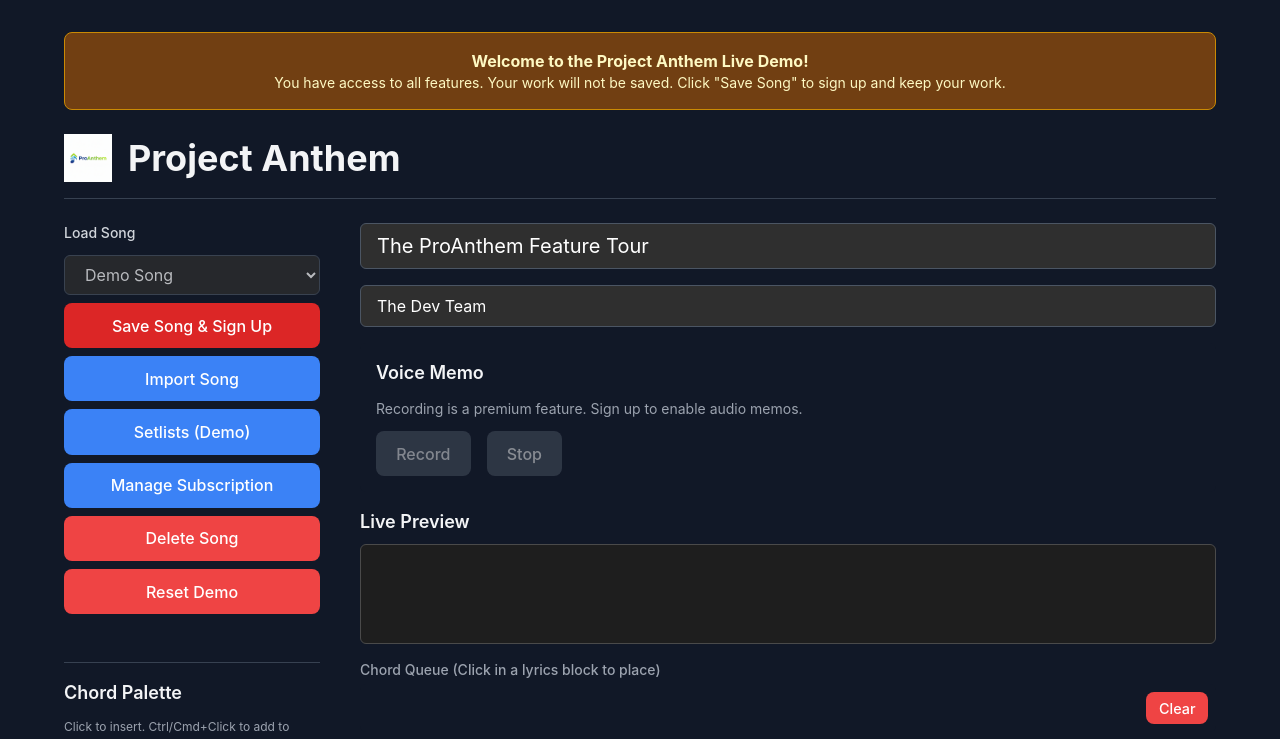
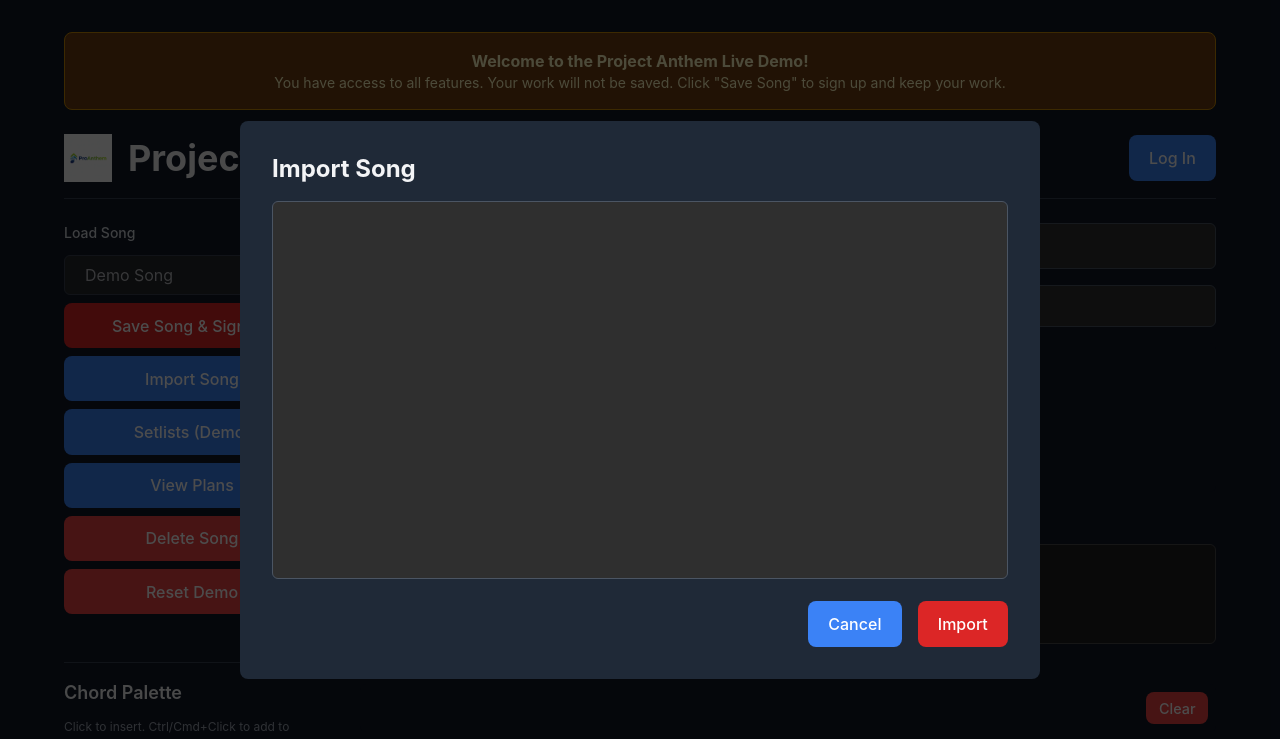
Before and after one commit to Nicpic92/ProAnthem-Site, a website with bundled scripts: page public/Demo.html in a window 1280 px wide. Both pictures are taken after a click on the button "Import Song". Shown: the top 739 px of the page. Built offline with nearby package versions, Linux system fonts and the light colour scheme.

Commit message:
Update Demo.html

```diff
--- a/public/Demo.html
+++ b/public/Demo.html
@@ -19,7 +19,6 @@
         <p class="text-sm">You have access to all features. Your work will not be saved. Click "Save Song" to sign up and keep your work.</p>
     </div>
 
-    <!-- This structure now perfectly mirrors ProjectAnthem.html -->
     <div id="tool-content" class="max-w-6xl mx-auto">
         <header class="border-b border-gray-700 pb-4 mb-6 flex justify-between items-center">
              <a href="/proanthem_index.html" class="flex items-center space-x-4">
@@ -39,7 +38,7 @@
                         <button id="saveBtn" class="btn btn-primary w-full">Save Song & Sign Up</button>
                         <button id="importBtn" class="btn btn-secondary w-full">Import Song</button>
                         <button id="setlistBtn" class="btn btn-secondary w-full">Setlists (Demo)</button>
-                        <a href="/pricing.html" class="btn btn-secondary w-full text-center block">Manage Subscription</a>
+                        <a href="/pricing.html" class="btn btn-secondary w-full text-center block">View Plans</a>
                         <button id="deleteBtn" class="btn btn-danger w-full">Delete Song</button>
                         <button id="resetDemoBtn" class="btn btn-danger w-full mt-4">Reset Demo</button>
                         <div id="statusMessage" class="text-center text-sm text-gray-400 h-4"></div>
@@ -56,7 +55,6 @@
                         </div>
                         <div class="space-y-3 pt-4 border-t border-gray-700">
                             <h3 class="font-semibold text-lg">Musical Settings</h3>
-                            <!-- Identical to ProjectAnthem.html -->
                             <div class="space-y-2 text-right">
                                 <div>
                                     <label for="tuningSelector" class="block text-sm font-medium text-gray-400 mb-1">Tuning</label>
@@ -89,7 +87,7 @@
 
                 <div id="audioSection" class="p-4 bg-gray-900 rounded-md space-y-3">
                     <h3 class="text-lg font-semibold">Voice Memo</h3>
-                    <p class="text-sm text-gray-400">Recording is a premium feature. Sign up to enable audio memos.</p>
+                     <p class="text-sm text-gray-400">Recording is a premium feature. Sign up to enable audio memos.</p>
                     <div id="audioPlayerContainer" class="hidden">
                         <audio id="audioPlayer" controls class="w-full"></audio>
                         <button id="deleteAudioBtn" class="btn btn-danger btn-sm mt-2">Delete Recording</button>
@@ -123,7 +121,6 @@
         </main>
     </div>
 
-    <!-- All modals are now included, identical to ProjectAnthem.html -->
     <div id="setlistModal" class="modal-overlay hidden">
         <div class="modal-content space-y-4">
             <div class="flex justify-between items-center"><h2 class="text-2xl font-bold">Setlist Manager (Demo)</h2><button id="closeSetlistModalBtn" class="text-2xl">&times;</button></div>
@@ -138,19 +135,31 @@
                     <div class="flex gap-2"><input type="text" id="newSetlistInput" class="form-input"><button id="createSetlistBtn" class="btn btn-primary">Create</button></div>
                 </div>
             </div>
-            <!-- ... rest of setlist modal content is identical ... -->
         </div>
     </div>
 
     <div id="import-modal" class="modal-overlay hidden">
-       <!-- ... identical to ProjectAnthem.html ... -->
+        <div class="modal-content space-y-4">
+            <h2 class="text-2xl font-bold">Import Song</h2>
+            <textarea id="import-textarea" class="form-textarea w-full" rows="15"></textarea>
+            <div class="flex justify-end gap-4">
+                <button id="import-cancel-btn" class="btn btn-secondary">Cancel</button>
+                <button id="import-confirm-btn" class="btn btn-primary">Import</button>
+            </div>
+        </div>
     </div>
 
     <div id="fret-selection-modal" class="hidden fixed z-50 bg-gray-800 border border-gray-600 rounded-lg shadow-xl p-4 space-y-2">
-       <!-- ... identical to ProjectAnthem.html ... -->
+        <label for="fret-number-selector" class="text-sm text-gray-300">Select Fret:</label>
+        <select id="fret-number-selector" class="form-select text-sm w-full"></select>
+        <div class="flex justify-end gap-2">
+            <button id="cancel-fret-btn" class="btn btn-secondary btn-sm">Cancel</button>
+            <button id="add-fret-btn" class="btn btn-primary btn-sm">Add</button>
+        </div>
     </div>
 
-    <script src="/js/auth.js"></script>
+    <!-- *** THIS IS THE CORRECTED SECTION *** -->
+    <script type="module" src="/js/auth.js"></script>
     <script src="https://cdnjs.cloudflare.com/ajax/libs/jspdf/2.5.1/jspdf.umd.min.js"></script>
     <script src="https://cdn.jsdelivr.net/npm/sortablejs@latest/Sortable.min.js"></script>
     <script type="module" src="/js/app.js"></script>
```
